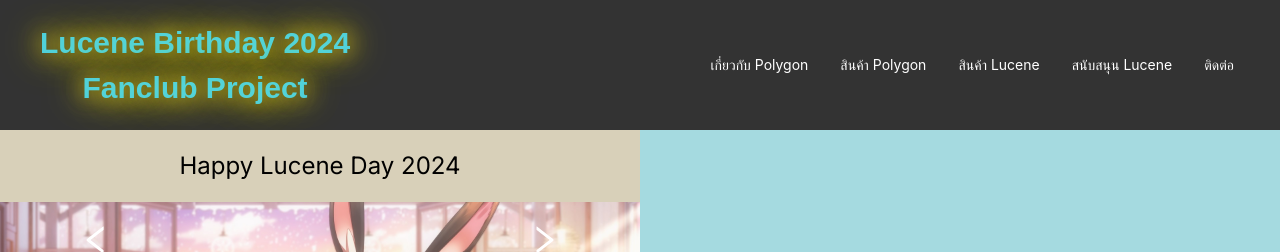
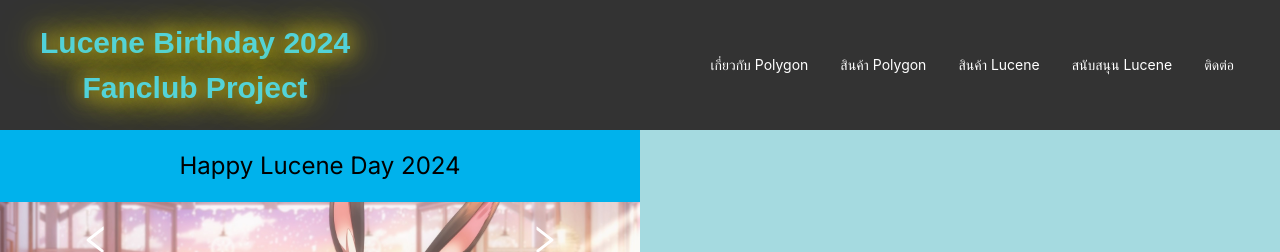
Before and after one commit to neahtsan-space/lucene-birthday-2024, a Next.js app in the folder frontend/: page / in a window 1280 px wide. Shown: the top 252 px of the page. Built offline with nearby package versions, Linux system fonts and the light colour scheme; no server answers.

Commit message:
[FIX] Carousel Background Color

```diff
--- a/frontend/src/params/background_params.ts
+++ b/frontend/src/params/background_params.ts
@@ -4,4 +4,5 @@ export const RECENT_WISH_BG = '#A5DAE0' // turqoise (maybe)
 export const WISHCOMMAND_BG = '#A5DAE0'
 export const VIEWALLWISH_BG = '#A5DAE0'
 export const DASHBOARD_BG = '#0078F0' // grey yellow (maybe)
+export const DASHBOARD_TITLE_BG = '#00B2EC'
 export const DASHBOARD_DESC_BG = '#D8D0B9'
--- a/frontend/src/utils/carousel.tsx
+++ b/frontend/src/utils/carousel.tsx
@@ -4,7 +4,7 @@ import { LeftOutlined, RightOutlined } from '@ant-design/icons';
 import Image from 'next/image';
 import '@/css/carousel.css';
 import { dashboardImages, DASHBOARD_TITLE } from '@/params/dashboard_param';
-import { DASHBOARD_BG, DASHBOARD_DESC_BG } from '@/params/background_params';
+import { DASHBOARD_BG, DASHBOARD_DESC_BG, DASHBOARD_TITLE_BG } from '@/params/background_params';
 
 
 
@@ -50,7 +50,7 @@ const DashboardCarousel: React.FC = () => {
 
   return (
     <div style={{backgroundColor: DASHBOARD_BG}}>
-      <div className="carousel-description" style={{backgroundColor: DASHBOARD_DESC_BG}}>{DASHBOARD_TITLE}</div>
+      <div className="carousel-description" style={{backgroundColor: DASHBOARD_TITLE_BG}}>{DASHBOARD_TITLE}</div>
       <Carousel autoplay ref={carouselRef} afterChange={handleAfterChange} className="carousel">
         {dashboardImages.map((image, index) => (
           <div key={index} className="carousel-container" style={imageStyle}>
```
